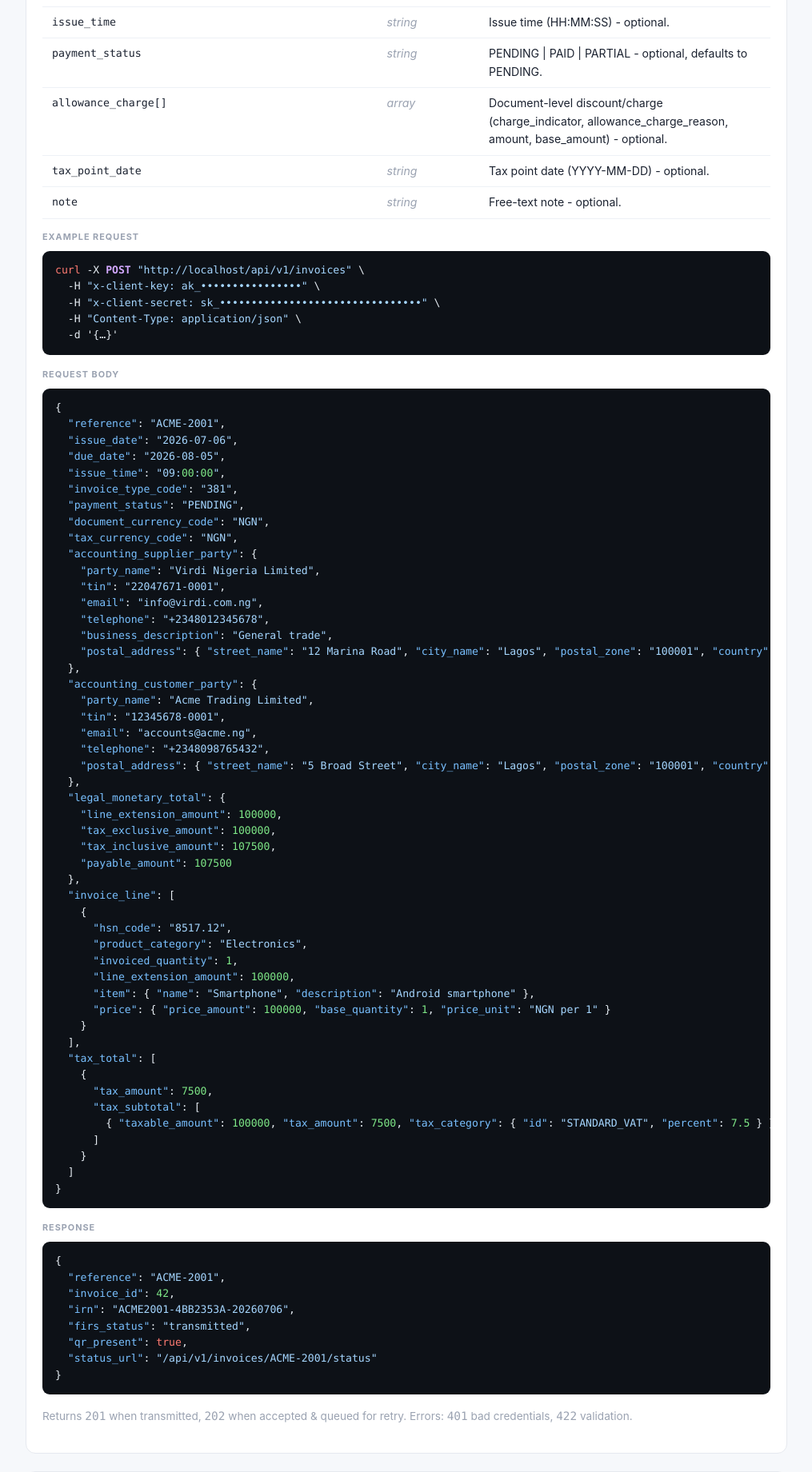
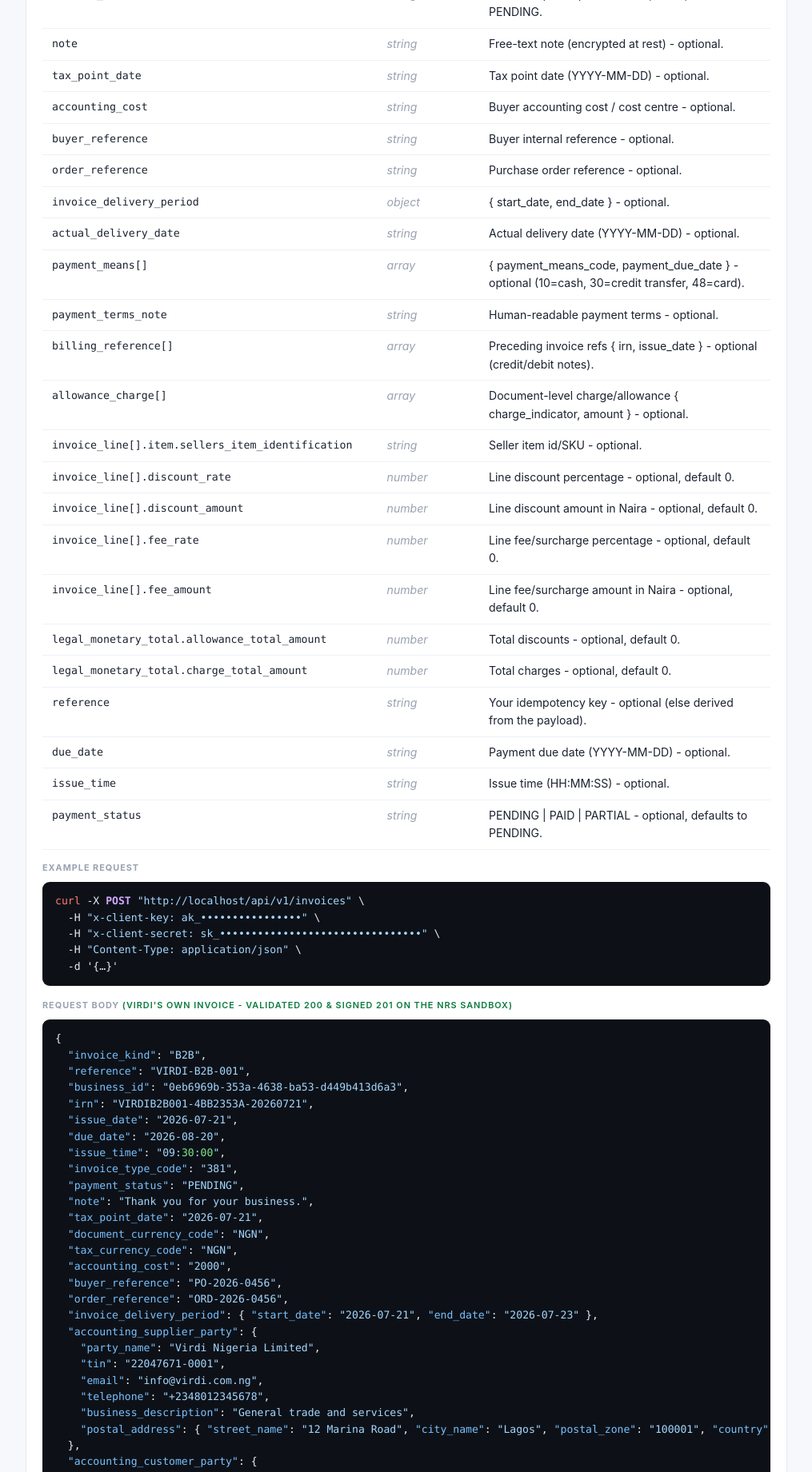
Before and after one commit to Highscoretech/invoice-generation, a PHP site: page /api_docs.php in a window 1280 px wide. Shown: the part 2619-4460 px from the top of the page at 80% size, without its empty margins (132-1147 px from the left). Run offline with PHP 8.4, Linux system fonts and the light colour scheme.

Commit message:
API docs: real signed Virdi sample, correct invoice type codes, invoice_kind
Addresses NRS review of the API documentation:
- Invoice type codes changed to the exact NRS list (380 Credit Note, 381
  Commercial Invoice, 384 Debit Note, 385 Self Billed Invoice, 388 Factored
  Invoice, 389 Statement of Account).
- Sample request body replaced with Virdi's OWN invoice that was validated (200)
  and signed (201) on the NRS sandbox - real IRN VIRDIB2B001-4BB2353A-20260721
  (so the IRN exists in the sandbox), following the official FIRS sample structure
  (note, tax_point_date, buyer/order_reference, payment_means, delivery period,
  sellers_item_identification, per-line discount/fee, etc.).
- Added invoice_kind: B2B to the docs field table, the sample, and the payload
  builder (InvoicePayload). NRS accepts it (validate 200 / sign 201).
- Saved docs/nrs-samples/virdi-signed-invoice.json (the signed sample).

Co-Authored-By: Claude Opus 4.8 <noreply@anthropic.com>

```diff
--- a/api_docs.php
+++ b/api_docs.php
@@ -87,13 +87,12 @@ ob_start(); ?>
   <div class="card" style="margin-bottom:8px;">
     <div class="lbl">FIRS Invoice Type Codes</div>
     <div class="codes">
-      <div><b>380</b>Standard Invoice</div>
-      <div><b>381</b>Credit Note</div>
-      <div><b>383</b>Debit Note</div>
-      <div><b>386</b>Prepayment Invoice</div>
-      <div><b>389</b>Self-billed Invoice</div>
-      <div><b>396</b>Invoice Request</div>
-      <div><b>751</b>Invoice Information</div>
+      <div><b>380</b>Credit Note</div>
+      <div><b>381</b>Commercial Invoice</div>
+      <div><b>384</b>Debit Note</div>
+      <div><b>385</b>Self Billed Invoice</div>
+      <div><b>388</b>Factored Invoice</div>
+      <div><b>389</b>Statement of Account</div>
     </div>
   </div>
 
@@ -112,10 +111,11 @@ ob_start(); ?>
         <tbody>
         <?php
         $fields = [
+          ['invoice_kind','string',1,'Invoice kind: B2B or B2C.'],
           ['business_id','string',1,'FIRS business UUID. Set by the server from your entity profile.'],
           ['irn','string',1,'Invoice Reference Number - generated by the server (ALL UPPERCASE, letters/digits/hyphens).'],
           ['issue_date','string',1,'Issue date (YYYY-MM-DD).'],
-          ['invoice_type_code','string',1,'FIRS invoice type code - see table above (e.g. 381).'],
+          ['invoice_type_code','string',1,'FIRS invoice type code - see table above (e.g. 381 = Commercial Invoice).'],
           ['document_currency_code','string',1,'ISO 4217 currency code (e.g. NGN).'],
           ['tax_currency_code','string',1,'Currency used for tax amounts (e.g. NGN).'],
           ['accounting_supplier_party.party_name','string',1,'Supplier legal name.'],
@@ -133,8 +133,6 @@ ob_start(); ?>
           ['legal_monetary_total.tax_exclusive_amount','number',1,'Total amount excluding tax.'],
           ['legal_monetary_total.tax_inclusive_amount','number',1,'Total amount including tax.'],
           ['legal_monetary_total.payable_amount','number',1,'Final amount payable.'],
-          ['legal_monetary_total.allowance_total_amount','number',0,'Total discounts - optional, default 0.'],
-          ['legal_monetary_total.charge_total_amount','number',0,'Total charges - optional, default 0.'],
           ['invoice_line[].hsn_code','string',1,'FIRS HSN / service code (e.g. 8517.12).'],
           ['invoice_line[].product_category','string',1,'Product or service category.'],
           ['invoice_line[].invoiced_quantity','number',1,'Quantity.'],
@@ -153,9 +151,28 @@ ob_start(); ?>
           ['due_date','string',0,'Payment due date (YYYY-MM-DD) - optional.'],
           ['issue_time','string',0,'Issue time (HH:MM:SS) - optional.'],
           ['payment_status','string',0,'PENDING | PAID | PARTIAL - optional, defaults to PENDING.'],
-          ['allowance_charge[]','array',0,'Document-level discount/charge (charge_indicator, allowance_charge_reason, amount, base_amount) - optional.'],
+          ['note','string',0,'Free-text note (encrypted at rest) - optional.'],
           ['tax_point_date','string',0,'Tax point date (YYYY-MM-DD) - optional.'],
-          ['note','string',0,'Free-text note - optional.'],
+          ['accounting_cost','string',0,'Buyer accounting cost / cost centre - optional.'],
+          ['buyer_reference','string',0,'Buyer internal reference - optional.'],
+          ['order_reference','string',0,'Purchase order reference - optional.'],
+          ['invoice_delivery_period','object',0,'{ start_date, end_date } - optional.'],
+          ['actual_delivery_date','string',0,'Actual delivery date (YYYY-MM-DD) - optional.'],
+          ['payment_means[]','array',0,'{ payment_means_code, payment_due_date } - optional (10=cash, 30=credit transfer, 48=card).'],
+          ['payment_terms_note','string',0,'Human-readable payment terms - optional.'],
+          ['billing_reference[]','array',0,'Preceding invoice refs { irn, issue_date } - optional (credit/debit notes).'],
+          ['allowance_charge[]','array',0,'Document-level charge/allowance { charge_indicator, amount } - optional.'],
+          ['invoice_line[].item.sellers_item_identification','string',0,'Seller item id/SKU - optional.'],
+          ['invoice_line[].discount_rate','number',0,'Line discount percentage - optional, default 0.'],
+          ['invoice_line[].discount_amount','number',0,'Line discount amount in Naira - optional, default 0.'],
+          ['invoice_line[].fee_rate','number',0,'Line fee/surcharge percentage - optional, default 0.'],
+          ['invoice_line[].fee_amount','number',0,'Line fee/surcharge amount in Naira - optional, default 0.'],
+          ['legal_monetary_total.allowance_total_amount','number',0,'Total discounts - optional, default 0.'],
+          ['legal_monetary_total.charge_total_amount','number',0,'Total charges - optional, default 0.'],
+          ['reference','string',0,'Your idempotency key - optional (else derived from the payload).'],
+          ['due_date','string',0,'Payment due date (YYYY-MM-DD) - optional.'],
+          ['issue_time','string',0,'Issue time (HH:MM:SS) - optional.'],
+          ['payment_status','string',0,'PENDING | PAID | PARTIAL - optional, defaults to PENDING.'],
         ];
         foreach ($fields as [$p,$t,$req,$d]) {
           echo '<tr><td class="p">'.htmlspecialchars($p).($req?' <span class="rq">*</span>':'').'</td>'
@@ -172,65 +189,88 @@ ob_start(); ?>
   -H "Content-Type: application/json" \\
   -d \'{…}\''); ?></pre>
 
-      <div class="lbl">Request Body</div>
+      <div class="lbl">Request Body <span style="color:var(--accent);font-weight:600;">(Virdi's own invoice - validated 200 &amp; signed 201 on the NRS sandbox)</span></div>
 <pre><?php echo hljson('{
-  "reference": "ACME-2001",
-  "issue_date": "2026-07-06",
-  "due_date": "2026-08-05",
-  "issue_time": "09:00:00",
+  "invoice_kind": "B2B",
+  "reference": "VIRDI-B2B-001",
+  "business_id": "0eb6969b-353a-4638-ba53-d449b413d6a3",
+  "irn": "VIRDIB2B001-4BB2353A-20260721",
+  "issue_date": "2026-07-21",
+  "due_date": "2026-08-20",
+  "issue_time": "09:30:00",
   "invoice_type_code": "381",
   "payment_status": "PENDING",
+  "note": "Thank you for your business.",
+  "tax_point_date": "2026-07-21",
   "document_currency_code": "NGN",
   "tax_currency_code": "NGN",
+  "accounting_cost": "2000",
+  "buyer_reference": "PO-2026-0456",
+  "order_reference": "ORD-2026-0456",
+  "invoice_delivery_period": { "start_date": "2026-07-21", "end_date": "2026-07-23" },
   "accounting_supplier_party": {
     "party_name": "Virdi Nigeria Limited",
     "tin": "22047671-0001",
     "email": "info@virdi.com.ng",
     "telephone": "+2348012345678",
-    "business_description": "General trade",
+    "business_description": "General trade and services",
     "postal_address": { "street_name": "12 Marina Road", "city_name": "Lagos", "postal_zone": "100001", "country": "NG" }
   },
   "accounting_customer_party": {
     "party_name": "Acme Trading Limited",
-    "tin": "12345678-0001",
-    "email": "accounts@acme.ng",
+    "tin": "10214563-0001",
+    "email": "accounts@acmetrading.ng",
     "telephone": "+2348098765432",
+    "business_description": "Wholesale distribution",
     "postal_address": { "street_name": "5 Broad Street", "city_name": "Lagos", "postal_zone": "100001", "country": "NG" }
   },
+  "actual_delivery_date": "2026-07-21",
+  "payment_means": [ { "payment_means_code": "10", "payment_due_date": "2026-08-20" } ],
+  "payment_terms_note": "Net 30 days.",
+  "tax_total": [
+    {
+      "tax_amount": 6750,
+      "tax_subtotal": [
+        { "taxable_amount": 90000, "tax_amount": 6750, "tax_category": { "id": "STANDARD_VAT", "percent": 7.5 } }
+      ]
+    }
+  ],
   "legal_monetary_total": {
-    "line_extension_amount": 100000,
-    "tax_exclusive_amount": 100000,
-    "tax_inclusive_amount": 107500,
-    "payable_amount": 107500
+    "line_extension_amount": 90000,
+    "tax_exclusive_amount": 90000,
+    "tax_inclusive_amount": 96750,
+    "payable_amount": 96750
   },
   "invoice_line": [
     {
+      "hsn_code": "8471.30",
+      "product_category": "Electronics",
+      "discount_rate": 0, "discount_amount": 0, "fee_rate": 0, "fee_amount": 0,
+      "invoiced_quantity": 10,
+      "line_extension_amount": 50000,
+      "item": { "name": "Laptop computer", "description": "Business laptop, 14-inch", "sellers_item_identification": "LAP-14" },
+      "price": { "price_amount": 5000, "base_quantity": 1, "price_unit": "NGN per 1" }
+    },
+    {
       "hsn_code": "8517.12",
       "product_category": "Electronics",
-      "invoiced_quantity": 1,
-      "line_extension_amount": 100000,
-      "item": { "name": "Smartphone", "description": "Android smartphone" },
-      "price": { "price_amount": 100000, "base_quantity": 1, "price_unit": "NGN per 1" }
-    }
-  ],
-  "tax_total": [
-    {
-      "tax_amount": 7500,
-      "tax_subtotal": [
-        { "taxable_amount": 100000, "tax_amount": 7500, "tax_category": { "id": "STANDARD_VAT", "percent": 7.5 } }
-      ]
+      "discount_rate": 0, "discount_amount": 0, "fee_rate": 0, "fee_amount": 0,
+      "invoiced_quantity": 5,
+      "line_extension_amount": 40000,
+      "item": { "name": "Smartphone", "description": "Android smartphone", "sellers_item_identification": "PHN-01" },
+      "price": { "price_amount": 8000, "base_quantity": 1, "price_unit": "NGN per 1" }
     }
   ]
 }'); ?></pre>
 
       <div class="lbl">Response</div>
 <pre><?php echo hljson('{
-  "reference": "ACME-2001",
-  "invoice_id": 42,
-  "irn": "ACME2001-4BB2353A-20260706",
-  "firs_status": "transmitted",
+  "reference": "VIRDI-B2B-001",
+  "invoice_id": 43,
+  "irn": "VIRDIB2B001-4BB2353A-20260721",
+  "firs_status": "signed",
   "qr_present": true,
-  "status_url": "/api/v1/invoices/ACME-2001/status"
+  "status_url": "/api/v1/invoices/VIRDI-B2B-001/status"
 }'); ?></pre>
       <p style="color:var(--faint);font-size:.85rem;">Returns <span class="mono">201</span> when transmitted,
         <span class="mono">202</span> when accepted &amp; queued for retry. Errors: <span class="mono">401</span>
@@ -244,17 +284,17 @@ ob_start(); ?>
       <p class="desc">Check the live FIRS status for a previously submitted invoice: pipeline status, retry
         attempts, transmission time and any last error.</p>
       <div class="lbl">Example Request</div>
-<pre><?php echo hlbash('curl -X GET "'.$base.'/api/v1/invoices/ACME-2001/status" \\
+<pre><?php echo hlbash('curl -X GET "'.$base.'/api/v1/invoices/VIRDI-B2B-001/status" \\
   -H "x-client-key: ak_••••••••••••••••" \\
   -H "x-client-secret: sk_••••••••••••••••••••••••••••••••"'); ?></pre>
       <div class="lbl">Response</div>
 <pre><?php echo hljson('{
-  "reference": "ACME-2001",
-  "invoice_id": 42,
-  "irn": "ACME2001-4BB2353A-20260706",
-  "firs_status": "transmitted",
+  "reference": "VIRDI-B2B-001",
+  "invoice_id": 43,
+  "irn": "VIRDIB2B001-4BB2353A-20260721",
+  "firs_status": "signed",
   "attempts": 1,
-  "transmitted_at": "2026-07-06 09:31:00",
+  "transmitted_at": null,
   "next_retry_at": null,
   "last_error": null
 }'); ?></pre>
--- a/includes/InvoicePayload.php
+++ b/includes/InvoicePayload.php
@@ -116,6 +116,7 @@ class InvoicePayload
         $total        = $taxInclusive;
 
         $payload = [
+            'invoice_kind'           => self::nz($invoice['invoice_kind'] ?? '', 'B2B'),
             'business_id'            => $businessId,
             'irn'                    => $irn,
             'issue_date'             => date('Y-m-d', strtotime($invoice['date'] ?? 'now')),
```
Also changed, not shown: docs/nrs-samples/virdi-signed-invoice.json (added, +118 -0 lines).
